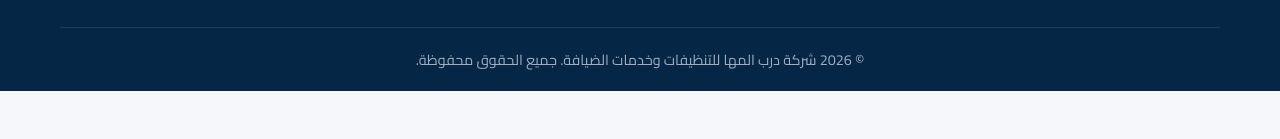
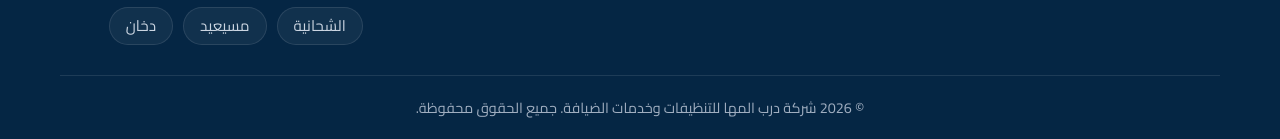
Before and after one commit to Amounir930/DarbAlmaha, a website: page index.html in a window 1280 px wide. Shown: the part 6677-6816 px from the top of the page. Before the commit the page ends 6768 px from the top, so only its background shows below. Drawn offline with Linux system fonts and the light colour scheme.

Commit message:
style: update layout and content structure in index.html

```diff
--- a/index.html
+++ b/index.html
@@ -988,6 +988,13 @@
                         <li><a href="#service-areas" class="area-pill" data-ar="أم العمد" data-en="Umm Al Amad">أم
                                 العمد</a>
                         </li>
+                        <li><a href="#service-areas" class="area-pill" data-ar="الشحانية"
+                                data-en="Al Shahaniya">الشحانية</a>
+                        </li>
+                        <li><a href="#service-areas" class="area-pill" data-ar="مسيعيد" data-en="Mesaieed">مسيعيد</a>
+                        </li>
+                        <li><a href="#service-areas" class="area-pill" data-ar="دخان" data-en="Dukhan">دخان</a>
+                        </li>
                     </ul>
                 </div>
             </div>
```
